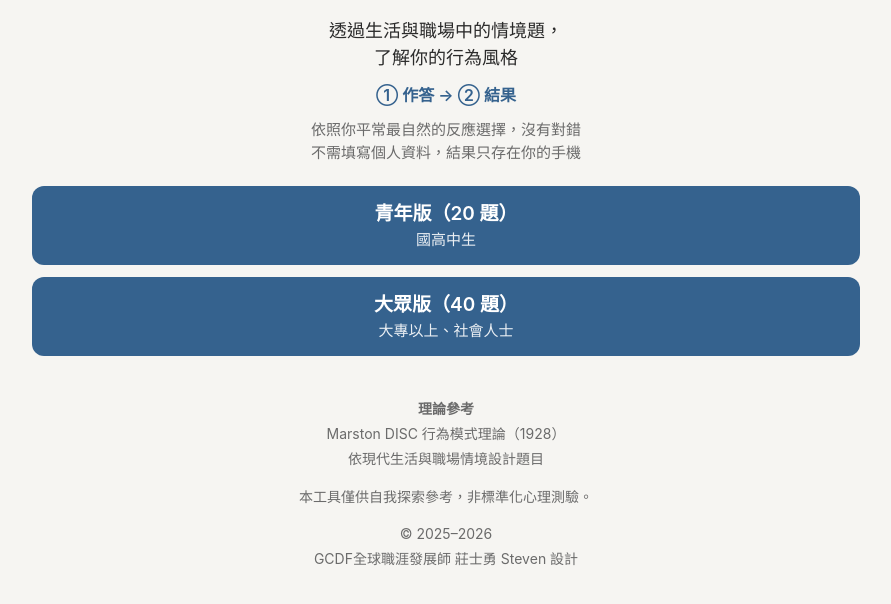
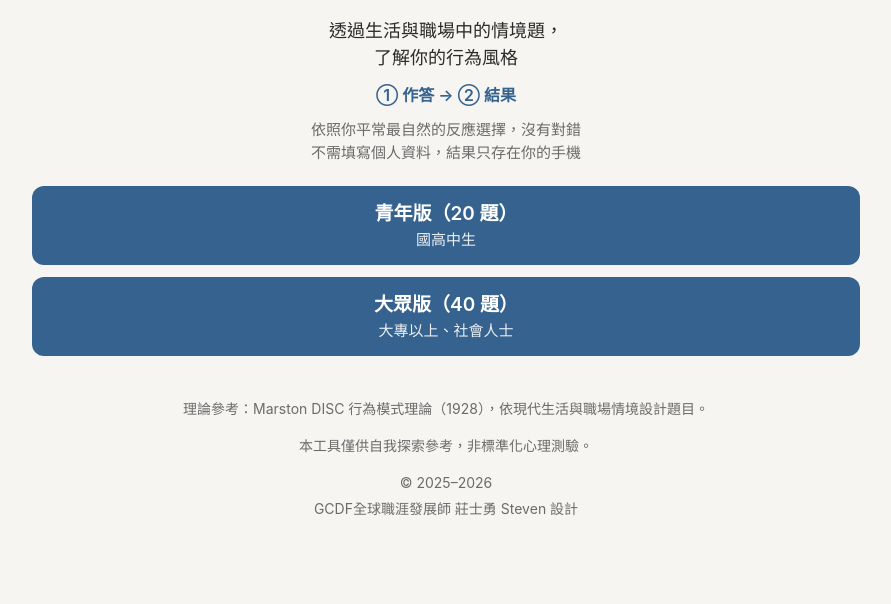
Before and after one commit to shihyungchuang/disc, a plain HTML site: page index.html in a window 1280 px wide. Shown: the part 82-686 px from the top of the page, without its empty margins (194-1085 px from the left). Drawn offline with Linux system fonts and the light colour scheme.

Commit message:
頁尾精簡：理論參考寫成一段自動斷行，理論名稱與年份不拆開
Co-Authored-By: Claude Opus 5.5 <noreply@anthropic.com>

```diff
--- a/index.html
+++ b/index.html
@@ -148,7 +148,7 @@ h1 { font-size: 26px; margin: 0 0 12px; letter-spacing: 1px; }
 /* ===== 頁尾 ===== */
 footer { text-align: center; color: var(--muted); font-size: 14px; padding: 24px 0 32px; line-height: 1.8; }
 footer p { margin: 0 0 12px; text-wrap: balance; }
-footer .ref-title { font-weight: 700; margin-bottom: 0; }
+footer .nw { white-space: nowrap; } /* 理論名稱和年份不要拆開 */
 </style>
 </head>
 <body>
@@ -166,9 +166,7 @@ footer .ref-title { font-weight: 700; margin-bottom: 0; }
 
   <!-- 版權宣告 -->
   <footer>
-    <p class="ref-title">理論參考</p>
-    <p>Marston DISC 行為模式理論（1928）<br>
-      依現代生活與職場情境設計題目</p>
+    <p>理論參考：<span class="nw">Marston DISC 行為模式理論（1928）</span>，依現代生活與職場情境設計題目。</p>
     <p>本工具僅供自我探索參考，非標準化心理測驗。</p>
     <p>&copy; 2025–2026<br>GCDF全球職涯發展師 莊士勇 Steven 設計</p>
   </footer>
```
